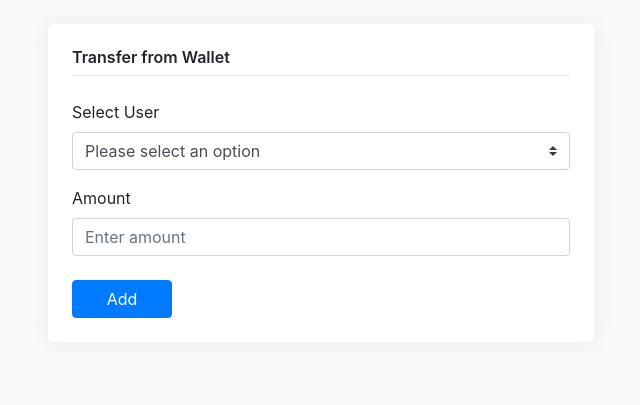
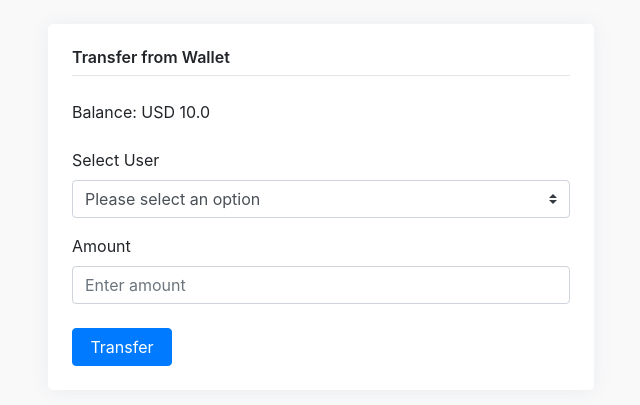
Before and after one commit to JayButani/currency-exchange, a Flask app: page /wallet/transfer in a window 1280 px wide. Shown: the part 63-468 px from the top of the page, without its empty margins (319-959 px from the left). Run offline with Flask 2, Linux system fonts and the light colour scheme; a user stored in the database is signed in; tables that the repository leaves empty hold one stand-in row (values such as "Sample post"); grey boxes marked "Sample" are stand-in pictures; some libraries are stand-ins or nearby versions.

Commit message:
Conversion rate apply on Adding money and on transfer money

```diff
--- a/website/auth.py
+++ b/website/auth.py
@@ -13,9 +13,6 @@ def home():
 
 @auth.route('/login', methods=['GET', 'POST'])
 def login():
-    if current_user:
-        return redirect("/wallet")
-
     if request.method == 'POST':
         email = request.form.get('email')
         password = request.form.get('password')
@@ -43,9 +40,6 @@ def logout():
 
 @auth.route('/sign-up', methods=['GET', 'POST'])
 def sign_up():
-    if current_user:
-        return redirect("/wallet")
-
     if request.method == 'POST':
         email = request.form.get('email') or ''
         name = request.form.get('name') or ''
--- a/website/models.py
+++ b/website/models.py
@@ -48,6 +48,7 @@ class Transaction(db.Model):
     tag = db.Column(db.String(50))
     datetime = db.Column(db.DateTime, nullable=False)
     status = db.Column(db.String(50), nullable=False)
+    exchange_rate = db.Column(db.Float)
 
     @validates('status', 'type', 'tag')
     def convert_upper(self, key, value):
--- a/website/static/js/index.js
+++ b/website/static/js/index.js
@@ -1,5 +1,5 @@
 window.setTimeout(function () {
-  $(".alert").fadeTo(500, 0)
+  $(".alert").remove()
 }, 4000);
 
 $('#profile_image').change(function () {
--- a/website/templates/wallet.html
+++ b/website/templates/wallet.html
@@ -25,9 +25,13 @@
                         <div class="transaction {{txn.tag}}">
                             <p class="d-inline m-0">{{txn.description}} <span class="txn-id">({{txn.txn_id}})</span></p>
                             <p class="d-inline m-0 float-right">{{txn.original_currency}} {{txn.original_amount}}</p>
-                            <p class="txn-time m-0">
+                            <br>
+                            <p class="d-inline txn-time m-0">
                                 {{txn.datetime.strftime("%d %b,%y %I:%M:%S %p")}}
                             </p>
+                            {% if txn.converted_amount: %}
+                                <p class="d-inline m-0 txn-time mt-1 float-right"> Converted to {{txn.converted_currency}} {{txn.converted_amount}}</p>
+                            {% endif %}
                         </div>
                         {% endfor %}
                     </div>
--- a/website/templates/wallet_transfer.html
+++ b/website/templates/wallet_transfer.html
@@ -9,6 +9,9 @@
                         <h6 class="fw-600">Transfer from Wallet</h6>
                         <hr class="mt-1 mb-4">
                         <form method="POST">
+                            <div class="form-group">
+                                <label for="amount">Balance: {{wallet.currency}} {{wallet.current_balance}}</label>
+                            </div>
                             <div class="form-group">
                                 <label for="receiver">Select User</label>
                                 <select name="receiver" class="custom-select" required>
@@ -24,7 +27,7 @@
                                 <input type="number" class="form-control" id="amount" name="amount"
                                     placeholder="Enter amount" />
                             </div>
-                            <button type="submit" class="btn btn-primary mt-2 width-100">Add</button>
+                            <button type="submit" class="btn btn-primary mt-2 width-100">Transfer</button>
                         </form>
                     </div>
                 </div>
--- a/website/views.py
+++ b/website/views.py
@@ -2,7 +2,7 @@ from flask import Blueprint, render_template, request, flash, redirect, url_for,
 from flask_login import login_required, current_user
 from . import db
 from .models import Transaction, User, Wallet, Currency
-import os, datetime, string, random
+import os, datetime, string, random, requests
 from werkzeug.utils import secure_filename
 from sqlalchemy import desc
 
@@ -73,7 +73,7 @@ def allowed_file(filename):
 @login_required
 def wallet():
     wallet = Wallet.query.filter_by(user_id=current_user.id).first()
-    if wallet:
+    if wallet and wallet.currency:
         transactions = Transaction.query.filter_by(wallet_id=wallet.id).order_by(desc(Transaction.datetime))
         return render_template("wallet.html", user=current_user, wallet=wallet, transactions=transactions)
     else:
@@ -89,8 +89,8 @@ def wallet_add():
         amount = request.form.get('amount')
         currency = request.form.get('currency')
 
-        create_txn(wallet=wallet, type='CR', amount=amount, currency=currency, tag='add')
-        update_wallet(wallet, amount, wallet.currency)
+        transaction = create_txn(wallet=wallet, type='CR', amount=amount, currency=currency, tag='add')
+        update_wallet(wallet, (transaction.converted_amount or transaction.original_amount), wallet.currency)
         flash('Your transaction is successful. Wallet Balance updated!', category='success')
         return redirect(url_for('views.wallet'))
     else:
@@ -104,7 +104,11 @@ def wallet_withdraw():
     if request.method == 'POST':
         amount = request.form.get('amount')
 
-        create_txn(wallet=wallet, type='DR', amount=amount, currency=wallet.currency, tag='withdraw')
+        if wallet.current_balance < float(amount):
+            flash('You can\'t withdraw more than your current balance.', category='error')
+            return redirect(url_for('views.wallet_withdraw'))
+
+        transaction = create_txn(wallet=wallet, type='DR', amount=amount, currency=wallet.currency, tag='withdraw')
         update_wallet(wallet, -abs(float(amount)), wallet.currency)
         flash('Your withdrawal is successful. Wallet Balance updated!', category='success')
         return redirect(url_for('views.wallet'))
@@ -118,22 +122,27 @@ def wallet_transfer():
     if request.method == 'POST':
         receiver_id = request.form.get('receiver')
         amount = request.form.get('amount')
+
+        if sender_wallet.current_balance < float(amount):
+            flash('You can\'t transfer more than your current balance.', category='error')
+            return redirect(url_for('views.wallet_transfer'))
+
         receiver_user = User.query.filter_by(id = receiver_id).first()
         receiver_wallet = Wallet.query.filter_by(user_id=receiver_id).first()
         # sender entry
-        create_txn(wallet=sender_wallet, type='DR', amount=amount, currency=sender_wallet.currency, tag='PAID_TO', user=receiver_user)
-        update_wallet(sender_wallet, -abs(float(amount)), sender_wallet.currency)
+        transaction = create_txn(wallet=sender_wallet, type='DR', amount=amount, currency=sender_wallet.currency, tag='PAID_TO', user=receiver_user)
+        update_wallet(sender_wallet, -abs(float((transaction.converted_amount or transaction.original_amount))), sender_wallet.currency)
 
         # receiver entry
         sender_user = User.query.filter_by(id = current_user.id).first()
-        create_txn(wallet=receiver_wallet, type='CR', amount=amount, currency=receiver_wallet.currency, tag='RECEIVED_FROM', user=sender_user)
-        update_wallet(receiver_wallet, float(amount), receiver_wallet.currency)
+        transaction = create_txn(wallet=receiver_wallet, type='CR', amount=amount, currency=sender_wallet.currency, tag='RECEIVED_FROM', user=sender_user)
+        update_wallet(receiver_wallet, (transaction.converted_amount or transaction.original_amount), receiver_wallet.currency)
 
         flash('Your money transferred successfully!', category='success')
         return redirect(url_for('views.wallet'))
     else:
         all_users = User.query.filter(User.id != current_user.id)
-        return render_template("wallet_transfer.html", user=current_user, wallet=wallet, all_users=all_users)
+        return render_template("wallet_transfer.html", user=current_user, wallet=sender_wallet, all_users=all_users)
 
 def create_wallet(user, base_currency):
     new_wallet = Wallet(user_id= user.id, currency= base_currency, current_balance=0)
@@ -144,6 +153,7 @@ def create_wallet(user, base_currency):
 def update_wallet(wallet, amount=None, base_currency=None):
     if amount:
         wallet.current_balance = wallet.current_balance + float(amount)
+        wallet.current_balance = get_float_string(wallet.current_balance)
 
     if not wallet.currency == base_currency:
         wallet.currency = base_currency
@@ -154,9 +164,6 @@ def generate_txn_id(n = 10):
     return ''.join(random.SystemRandom().choice(string.ascii_uppercase + string.digits) for _ in range(n))
 
 def create_txn(wallet, type, amount, currency, tag, user=None):
-    if not wallet.currency == currency:
-        pass
-
     transaction = Transaction(
         wallet_id = wallet.id,
         txn_id=generate_txn_id(),
@@ -168,6 +175,13 @@ def create_txn(wallet, type, amount, currency, tag, user=None):
         status="success",
         description=get_description(tag, user)
     )
+
+    if not wallet.currency == currency:
+        convertedObj = convertMoney(currency, wallet.currency, amount)
+        transaction.converted_amount = convertedObj['converted_amount']
+        transaction.converted_currency = wallet.currency
+        transaction.exchange_rate = convertedObj['exchange_rate']
+
     db.session.add(transaction)
     db.session.commit()
     return transaction
@@ -181,3 +195,14 @@ def get_description(tag, sender_receiver):
 def get_currencies():
     all_currencies = Currency.query.all()
     return [[x.code, x.name] for x in all_currencies]
+
+def convertMoney(from_currency, to_currency, amount):
+    url = f'https://openexchangerates.org/api/latest.json?app_id={"c45854a9d2ba49bf93fc9a482302b758"}&base={from_currency}&symbols={to_currency}'
+    res = requests.get(url)
+    resJson = res.json()
+    exchange_rate = resJson['rates'][to_currency]
+    converted_amount = exchange_rate * float(amount)
+    return {'converted_amount': get_float_string(converted_amount), 'exchange_rate': exchange_rate}
+
+def get_float_string(amount):
+    return "{:.2f}".format(float(amount))
```
Also changed, not shown: migrations/versions/c24c0d898552_.py (added, +28 -0 lines).
